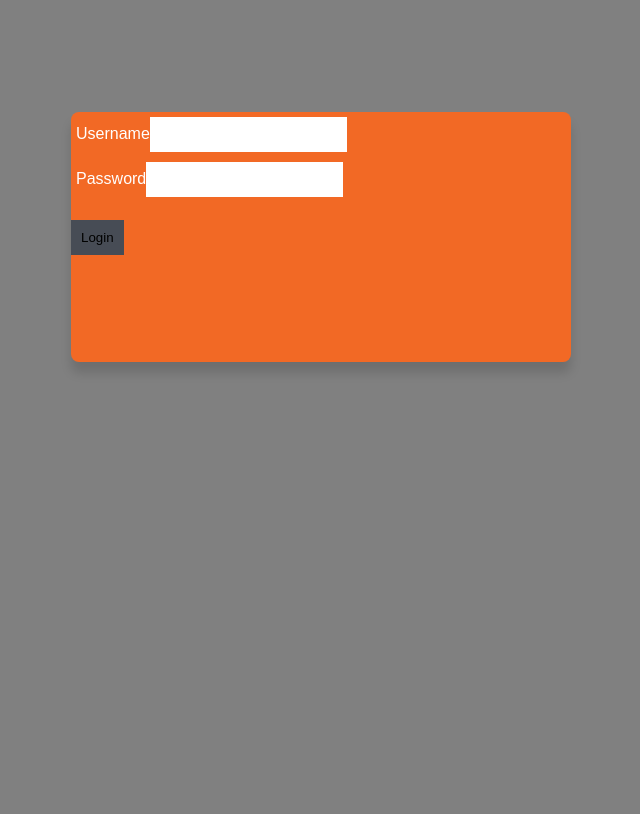
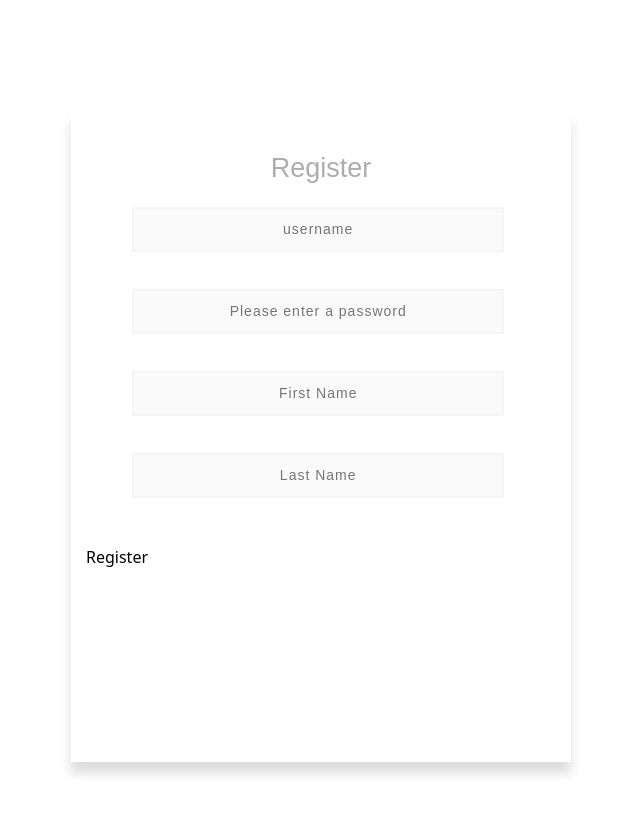
Before and after one commit to angeldep144/RCC-frontend, an Angular app: page /login in a window 1280 px wide. Shown: the top 814 px of the page, without its empty margins (319-959 px from the left). Built offline with nearby package versions, Linux system fonts and the light colour scheme; a web font is replaced by a local one.

Commit message:
login page and register

```diff
--- a/src/app/app.component.html
+++ b/src/app/app.component.html
@@ -1,6 +1,7 @@
+<app-register></app-register>
+<!--
 <app-login></app-login>
-<!--
-<app-register></app-register>
+
 
 
   <div id = "container" class = "flexColumn">
--- a/src/app/models/User.ts
+++ b/src/app/models/User.ts
@@ -6,5 +6,6 @@ export interface User {
 	lastName : string;
 	username : string;
 	password : string;
+	email: string;
 	cart : Product [];
 };
--- a/src/app/pages/login/login.component.html
+++ b/src/app/pages/login/login.component.html
@@ -1,16 +1,18 @@
 <div class="content">
 
-    <div class="from1">
+
         <div class="form-item">
             <label for ="usernameInput">Username</label>
+            <br>
             <input type="text" name="usernameInput" id="username" [(ngModel)]="identifier">
         </div>
 
         <div class="form-item">
             <label for ="passwordInput">Password</label>
+            <br>
             <input type="password" name="passwordInput" id = "password" [(ngModel)]="passwordInput">
         </div>
         <br>
         <button class="btn btn-primary" (click)="loginUser()">Login</button>
+
 </div>
-</div>
--- a/src/app/pages/login/login.component.ts
+++ b/src/app/pages/login/login.component.ts
@@ -17,6 +17,7 @@ export class LoginComponent implements OnInit {
 
   loginUser()
   {
+    console.log(this.apiServ.createSession(this.identifier,this.passwordInput))
     this.apiServ.createSession(this.identifier,this.passwordInput)
   }
 
--- a/src/app/pages/register/register.component.html
+++ b/src/app/pages/register/register.component.html
@@ -22,7 +22,7 @@
     </div>
 
     <div class="form-item">
-        <button class="register" id="register-btn" name="button" >Register</button>
+        <button class="register" id="register-btn" name="button" (click)="registerUser()">Register</button>
     </div>
     <br>
 </form>
--- a/src/app/pages/register/register.component.ts
+++ b/src/app/pages/register/register.component.ts
@@ -14,8 +14,9 @@ export class RegisterComponent implements OnInit {
   passwordInput: string = "";
   firstNameInput: string = "";
   lastNameInput: string = "";
+  emailInput: string = "";
 
-  //user:User
+  user:User=<User>{}
 
   constructor(private apiServ:ApiService) { }
 
@@ -23,7 +24,13 @@ export class RegisterComponent implements OnInit {
   }
 
   registerUser(){
-    //this.apiServ.registerUser()
+    this.user.username=this.usernameInput;
+    this.user.password=this.passwordInput;
+    this.user.firstName=this.firstNameInput;
+    this.user.lastName=this.lastNameInput;
+    this.user.email=this.emailInput;
+    console.log("register "+this.apiServ.registerUser(this.user));
+    this.apiServ.registerUser(this.user)
   }
 
 }
```
Lines whose indentation alone changed are shown as unchanged.
